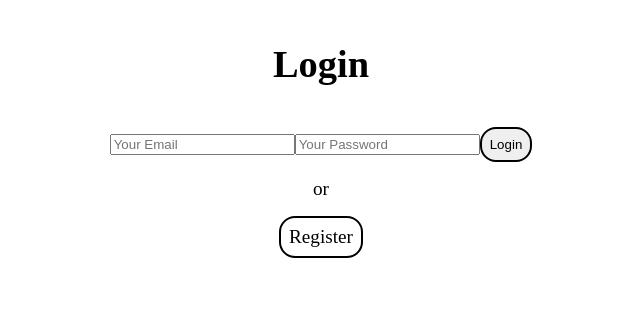
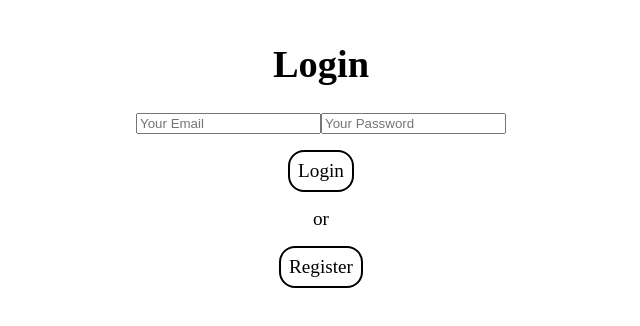
Before and after one commit to mohak300501/sparkproject, a React (Create React App) app in the folder client/: page /#/ in a window 1280 px wide. Shown: the top 326 px of the page, without its empty margins (319-959 px from the left). Built offline with nearby package versions, Linux system fonts and the light colour scheme.

Commit message:
integrate

```diff
--- a/client/src/components/login.js
+++ b/client/src/components/login.js
@@ -20,8 +20,11 @@ const Login = ({ updateUser }) => {
 
     const login = () => {
         const { email, password } = user
+        const host_addr = (process.env.HOST_ADDR) ?
+            process.env.HOST_ADDR + "login" : "http://localhost:5000/login"
+
         if (email && password) {
-            fetch("https://sparkauthproject.herokuapp.com/login", {
+            fetch(host_addr, {
                 method: 'POST',
                 headers: {
                     'Accept': 'application/json',
@@ -36,17 +39,17 @@ const Login = ({ updateUser }) => {
                         history.push("/")
                     })
                 })
+        } else {
+            alert("Please enter both your email and password.")
         }
     }
 
     return (
         <div className="login">
             <h1>Login</h1>
-            <form action="" method="">
-                <input type="text" name="email" value={user.email} onChange={handleChange} placeholder="Your Email" required />
-                <input type="password" name="password" value={user.password} onChange={handleChange} placeholder="Your Password" required />
-                <input className="button" type="submit" value="Login" onClick={login} />
-            </form>
+            <input type="text" name="email" value={user.email} onChange={handleChange} placeholder="Your Email" />
+            <input type="password" name="password" value={user.password} onChange={handleChange} placeholder="Your Password" />
+            <div className="button" onClick={login}>Login</div>
             <div>or</div>
             <div className="button" onClick={() => history.push("/register")}>Register</div>
         </div>
--- a/client/src/components/register.js
+++ b/client/src/components/register.js
@@ -22,9 +22,13 @@ const Register = () => {
 
     const register = () => {
         const { name, email, password, reEnterPassword } = user
+        const host_addr = (process.env.HOST_ADDR) ?
+            process.env.HOST_ADDR + "register" : "http://localhost:5000/register"
+        console.log(host_addr)
+
         if (name && email && password && reEnterPassword) {
             if (password === reEnterPassword) {
-                fetch("https://sparkauthproject.herokuapp.com/register", {
+                fetch(host_addr, {
                     method: 'POST',
                     headers: {
                         'Accept': 'application/json',
@@ -35,12 +39,14 @@ const Register = () => {
                     .then(res => {
                         res.json().then(data => {
                             alert(data.message)
-                            history.push("/login")
+                            if (!data.err ) history.push("/login")
                         })
                     })
             } else {
                 alert("Passwords do not match.")
             }
+        } else {
+            alert("Please fill all the fields.")
         }
 
     }
@@ -49,13 +55,11 @@ const Register = () => {
         <div className="register">
             {console.log("User", user)}
             <h1>Register</h1>
-            <form action="" method="">
-                <input type="text" name="name" value={user.name} placeholder="Your Name" onChange={handleChange} required />
-                <input type="text" name="email" value={user.email} placeholder="Your Email" onChange={handleChange} required />
-                <input type="password" name="password" value={user.password} placeholder="Set Password" onChange={handleChange} required />
-                <input type="password" name="reEnterPassword" value={user.reEnterPassword} placeholder="Re-enter Password" onChange={handleChange} required />
-                <input className="button" type="submit" value="Register" onClick={register} />
-            </form>
+            <input type="text" name="name" value={user.name} placeholder="Your Name" onChange={handleChange} />
+            <input type="text" name="email" value={user.email} placeholder="Your Email" onChange={handleChange} />
+            <input type="password" name="password" value={user.password} placeholder="Set Password" onChange={handleChange} />
+            <input type="password" name="reEnterPassword" value={user.reEnterPassword} placeholder="Re-enter Password" onChange={handleChange} />
+            <div className="button" onClick={register} >Register</div>
             <div>or</div>
             <div className="button" onClick={() => history.push("/login")}>Login</div>
         </div>
```
Also changed, not shown: 1 other file (tests, documents, lock files or other folders). Lines whose indentation alone changed are shown as unchanged.
